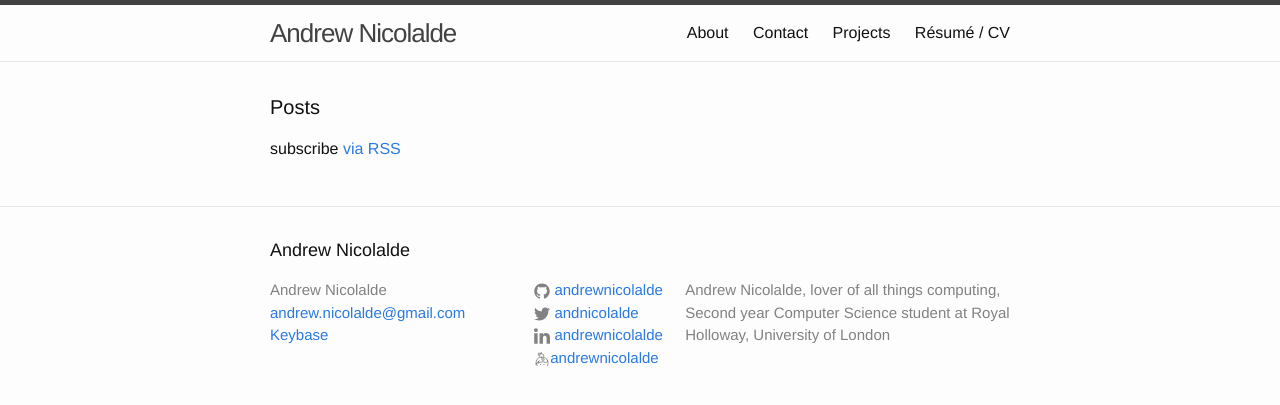
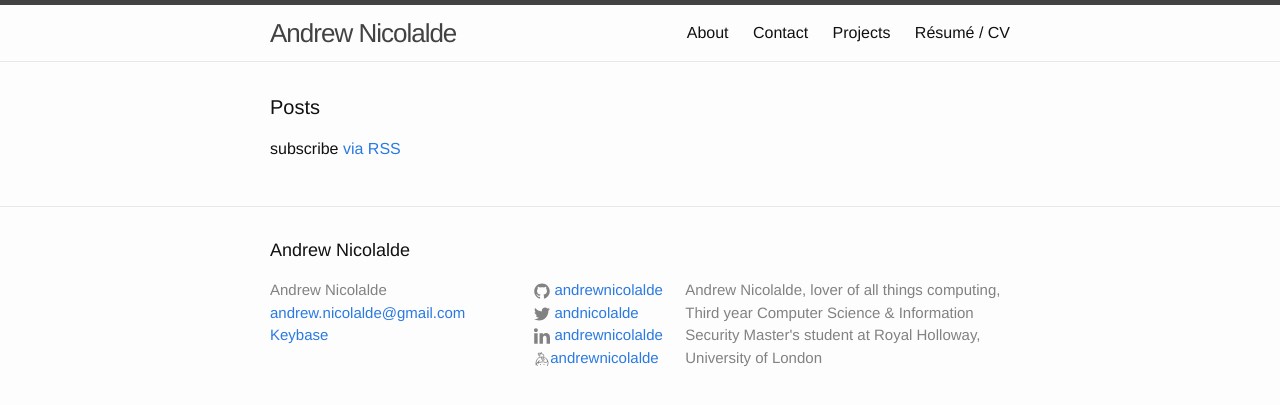
Before and after one commit to andrewnicolalde/andrewn.io, a Jekyll site: the page built from index.md, in a window 1280 px wide. Shown: the top 405 px of the page. Built offline with Jekyll 4.4.1, drawn with Linux system fonts in a browser that asks for light colours.

Commit message:
Update year of study

```diff
--- a/_config.yml
+++ b/_config.yml
@@ -15,7 +15,7 @@
 # in the templates via {{ site.myvariable }}.
 title: Andrew Nicolalde
 email: andrew.nicolalde@gmail.com
-description: Andrew Nicolalde, lover of all things computing, Second year Computer Science student at Royal Holloway, University of London
+description: Andrew Nicolalde, lover of all things computing, Third year Computer Science & Information Security Master's student at Royal Holloway, University of London
 baseurl: "" # the subpath of your site, e.g. /blog
 url: "https://andrewn.io" # the base hostname & protocol for your site, e.g. http://example.com
 twitter_username: andnicolalde
```
